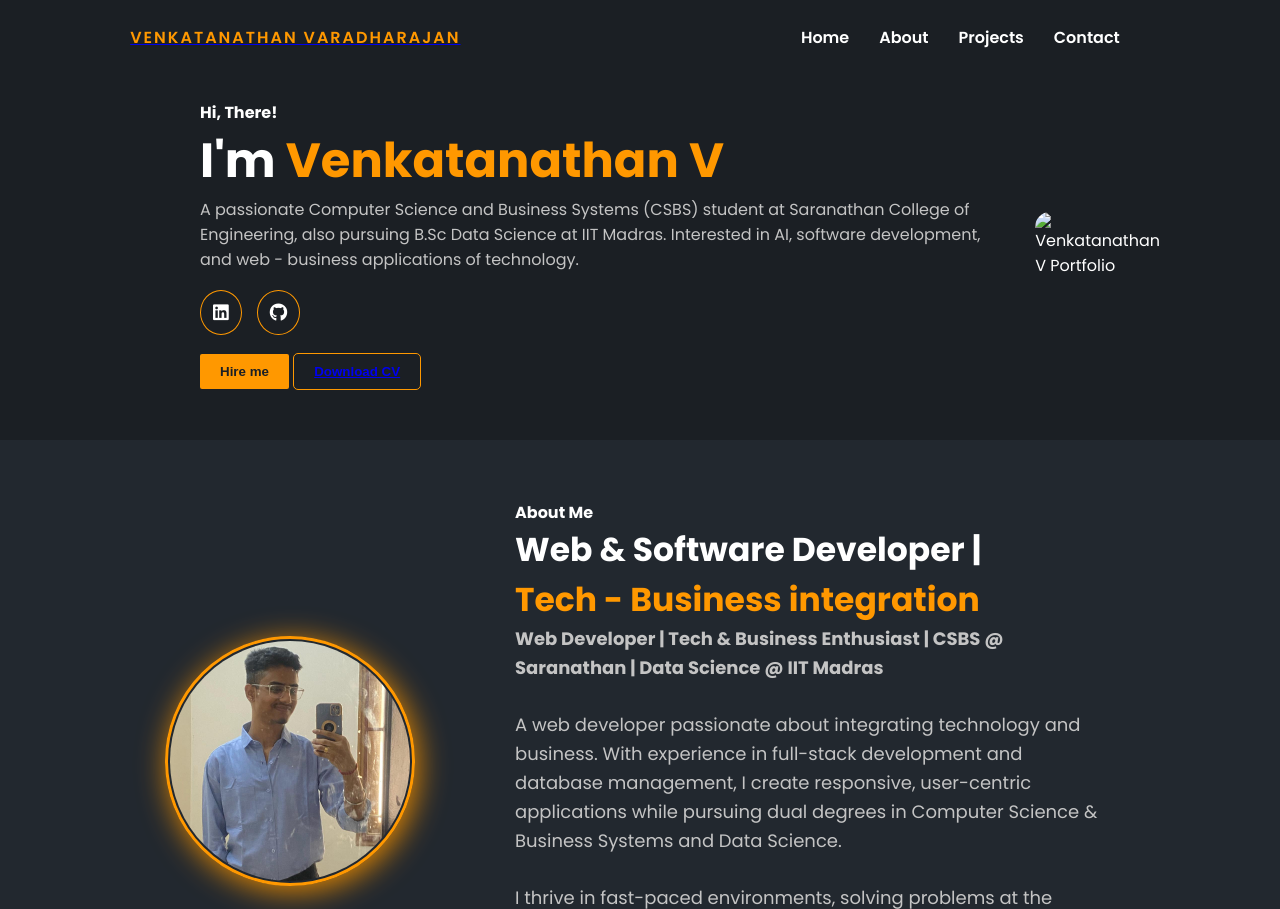
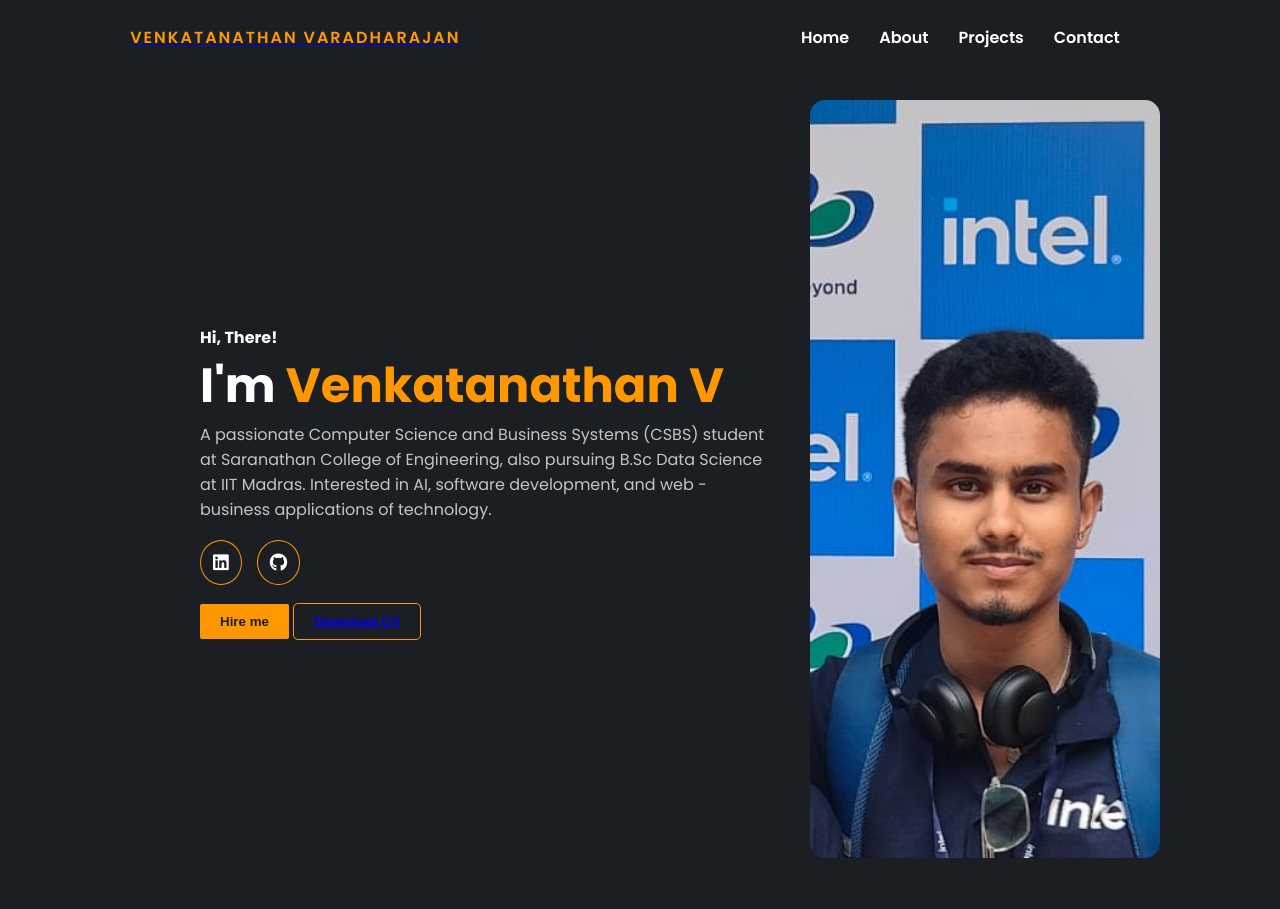
Before and after one commit to vvenkat736/PORTFOLIO-VENKAT, a plain HTML site: page index.html in a window 1280 px wide. Shown: the top 909 px of the page. Drawn offline with Linux system fonts and the light colour scheme.

Commit message:
Update index.html

```diff
--- a/index.html
+++ b/index.html
@@ -64,7 +64,7 @@
             </div>
 
             <div class="hero-img">
-                <img src="assets/img/Venkat.jpg" alt="Venkatanathan V Portfolio" width="350">
+                <img src="assets/img/Venkat.jpeg" alt="Venkatanathan V Portfolio" width="350">
             </div>
         </section>
 
```
